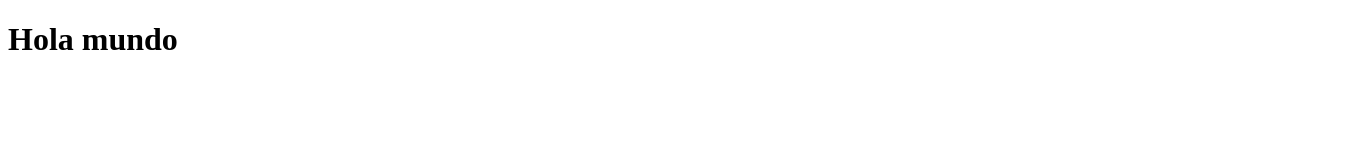
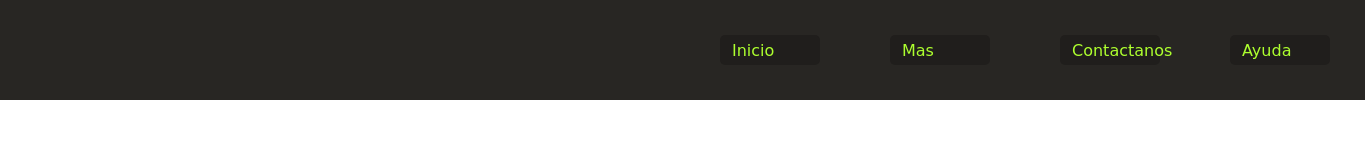
Before and after one commit to urimarquezc/imitacion_web_xbox, a plain HTML site: page index.html in a window 1280 px wide. Shown: the whole page, 1365 px wide, since content can reach past the window. Drawn offline with Linux system fonts and the light colour scheme.

Commit message:
Cambio_Menu

```diff
--- a/css/style.css
+++ b/css/style.css
@@ -0,0 +1,49 @@
+*{
+    font-family:cursive ;
+    margin: 0%;
+}
+:root{
+    --Warm-Black: #201E1C;
+    --Black: #282623;
+    --Off-white:#FAF8F7;
+}
+
+a{
+    text-decoration: none;
+}
+
+li{
+    list-style: none;
+}
+
+.header{
+    background:#282623;
+    height: 100px;
+    width: 1365px;
+}
+
+.header__item{
+    display: flex;
+    color: greenyellow;
+    background: #201E1C;
+    height: 30px;
+    width: 100px;
+    border-radius: 5px;
+    margin: 35px;
+    text-align:right;
+    float:right;
+    transition: .4s ease all;
+}
+
+.header__word{
+    margin: 6px 0px 0px 12px;
+    align-items: center;
+}
+
+.header__item:hover{
+    background: greenyellow;
+    color: var(--Black);
+    margin: 40px;
+    height: 35;
+    width: 110px;
+}
--- a/index.html
+++ b/index.html
@@ -8,6 +8,35 @@
     <link rel="stylesheet" href="./css/style.css">
 </head>
 <body>
-    <h1>Hola mundo</h1>
+    <header class="header">
+        <div class="header__list">
+            <a href="#" class="header__item"><li class="header__word">Ayuda</li></a>
+            <a href="#" class="header__item"><li class="header__word">Contactanos</li></a>
+            <a href="#" class="header__item"><li class="header__word">Mas</li></a>
+            <a href="#" class="header__item"><li class="header__word">Inicio</li></a>
+        </div>
+    </header>
+    <section>
+        <section>
+            <div>
+
+            </div>
+        </section>
+        <section>
+            <div>
+
+            </div>
+        </section>
+        <section>
+            <div>
+
+            </div>
+        </section>
+        <section>
+            <div>
+
+            </div>
+        </section>
+    </section>
 </body>
 </html>
```
